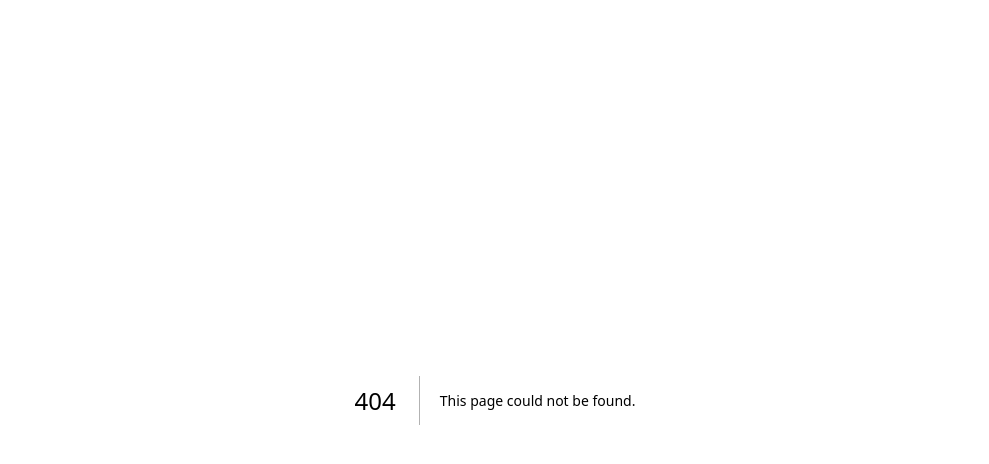
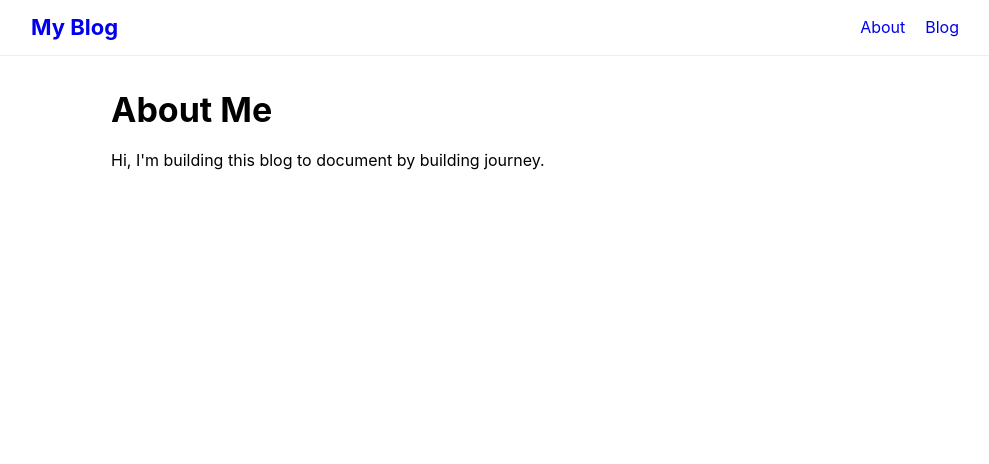
Before and after one commit to jackthehuman123/personal-blog, a Next.js app in the folder frontend/: page /about in a window 1280 px wide. Before the commit this address had no page. Shown: the top 464 px of the page, without its empty margins (145-1134 px from the left). Built offline with nearby package versions, Linux system fonts and the light colour scheme.

Commit message:
create the about and blogs page, and the navbar

```diff
--- /dev/null
+++ b/frontend/app/about/page.tsx
@@ -0,0 +1,12 @@
+import { Container, Title, Text } from "@mantine/core";
+
+export default function AboutPage() {
+  return (
+    <Container py="xl" maw={800}>
+      <Title>About Me</Title>
+      <Text mt="md">
+        Hi, I'm building this blog to document by building journey.
+      </Text>
+    </Container>
+  );
+}
--- a/frontend/app/blog/[slug]/page.tsx
+++ b/frontend/app/blogs/[slug]/page.tsx
@@ -26,7 +26,7 @@ async function getPost(slug: string): Promise<Post> {
 export default async function PostPage({
   params,
 }: {
-  //
+  // params is also a promise object
   params: Promise<{ slug: string }>;
 }) {
   const { slug } = await params;
--- a/frontend/app/layout.tsx
+++ b/frontend/app/layout.tsx
@@ -1,3 +1,4 @@
+import Navbar from "@/components/Navbar";
 import { MantineProvider, ColorSchemeScript } from "@mantine/core";
 import "@mantine/core/styles.css";
 
@@ -12,7 +13,10 @@ export default function RootLayout({
         <ColorSchemeScript />
       </head>
       <body>
-        <MantineProvider>{children}</MantineProvider>
+        <MantineProvider>
+          <Navbar />
+          {children}
+        </MantineProvider>
       </body>
     </html>
   );
--- /dev/null
+++ b/frontend/components/Navbar.tsx
@@ -0,0 +1,26 @@
+"use client";
+
+import Link from "next/link";
+import { Group, Container, Title } from "@mantine/core";
+
+export default function Navbar() {
+  return (
+    <header style={{ borderBottom: "1px solid #eee", padding: "12px 0" }}>
+      <Container>
+        <Group justify="space-between">
+          <Link href="/blogs" style={{ textDecoration: "none" }}>
+            <Title order={3}>My Blog</Title>
+          </Link>
+          <Group gap="lg">
+            <Link href="/about" style={{ textDecoration: "none" }}>
+              About
+            </Link>
+            <Link href="/blogs" style={{ textDecoration: "none" }}>
+              Blog
+            </Link>
+          </Group>
+        </Group>
+      </Container>
+    </header>
+  );
+}
```
Also changed, not shown: frontend/app/blogs/page.tsx (added, +52 -0 lines), frontend/app/page.tsx (+3 -51 lines).
